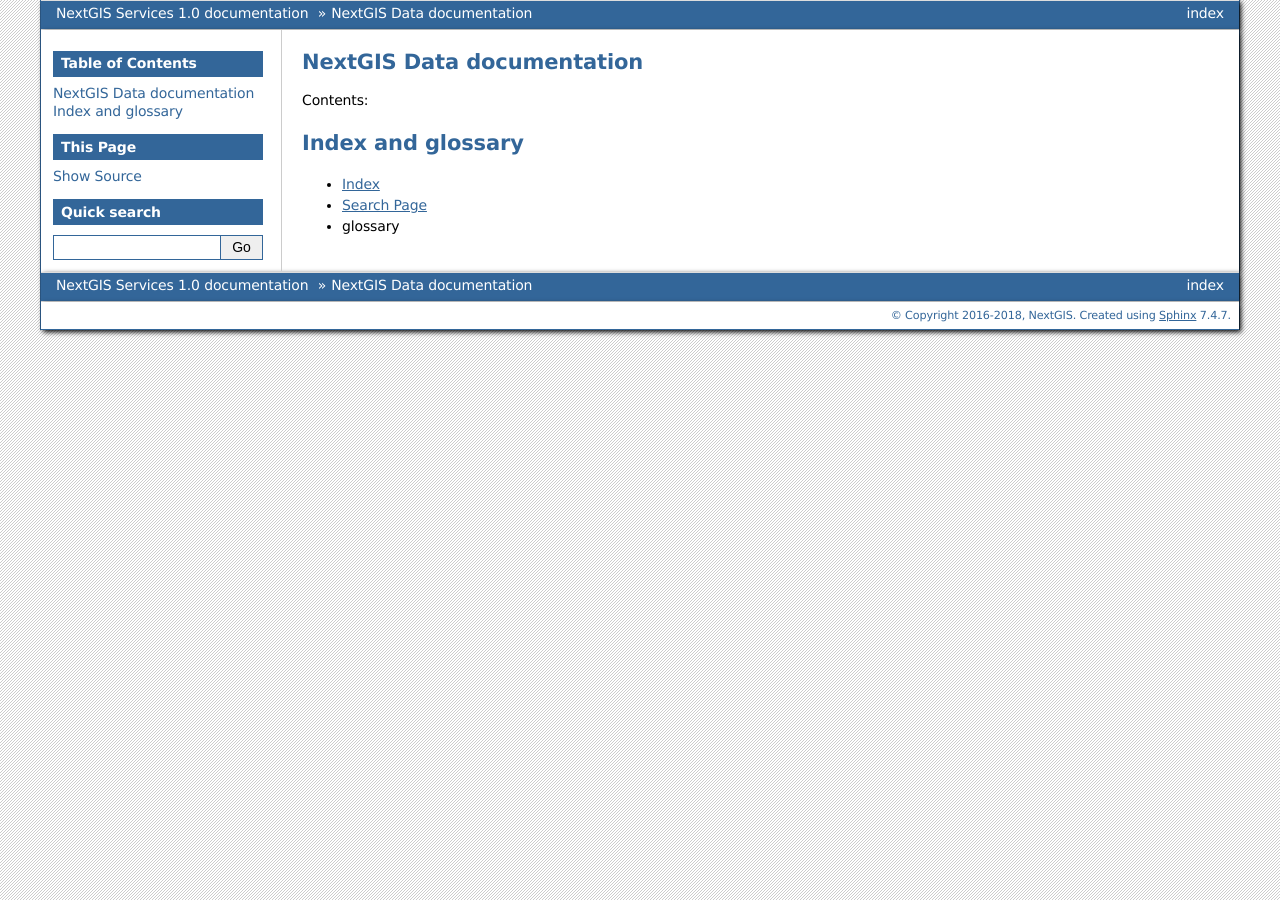
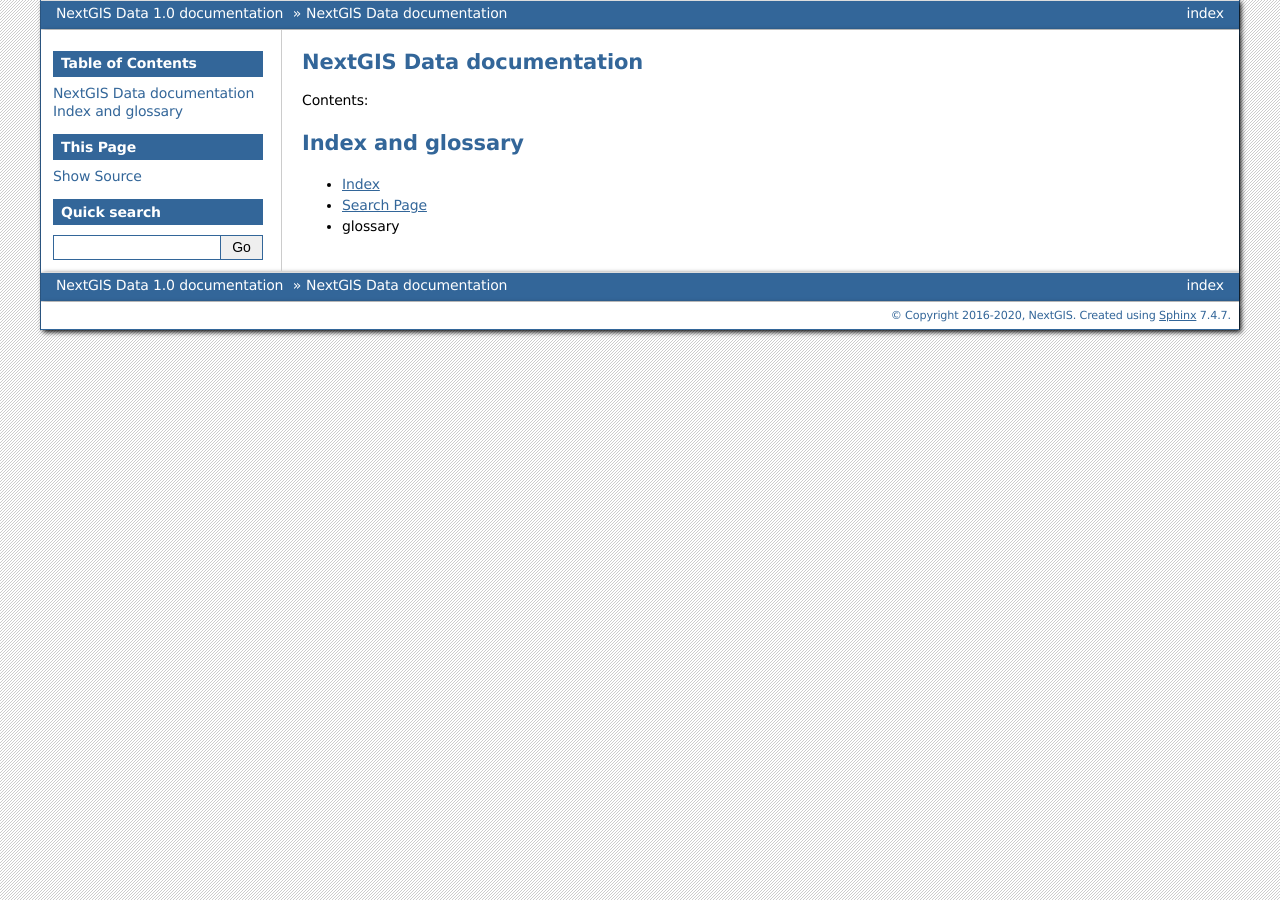
Before and after one commit to nextgis/docs_data, a Sphinx documentation site: the page built from source/index.rst, in a window 1280 px wide. Built offline with Sphinx 7.4.7, drawn with Linux system fonts in a browser that asks for light colours; formulas are drawn with MathJax 3; pages that are not in the unit, such as notebooks, are missing from menus; some of the changed lines change nothing that is shown.

Commit message:
Update conf.py

```diff
--- a/source/conf.py
+++ b/source/conf.py
@@ -14,7 +14,6 @@
 
 import sys
 import os
-import shlex
 
 # If extensions (or modules to document with autodoc) are in another directory,
 # add these directories to sys.path here. If the directory is relative to the
@@ -54,8 +53,8 @@
 master_doc = 'index'
 
 # General information about the project.
-project = u'NextGIS Services'
-copyright = u'2016-2018, NextGIS'
+project = u'NextGIS Data'
+copyright = u'2016-2020, NextGIS'
 author = u'NextGIS team'
 
 # The version info for the project you're documenting, acts as replacement for
@@ -113,7 +112,7 @@
 
 numfig = True
 
-numfig_format = {'figure': u'Рис. %s', 'table': u'Таблица %s', 'code-block': u'Listing %s'}
+numfig_format = {'figure': u'Pic. %s', 'table': u'Tab %s', 'code-block': u'Listing %s'}
 
 illufig_format = {'illustrate': u'Рис. %s (%s)'}
 
@@ -231,7 +230,7 @@
 
 'babel' : '\\usepackage[russian]{babel}',
 
-'fontpkg': '''
+'fontpkg': r'''
 \usepackage{dejavu}
 \usepackage{pmboxdraw}
 ''',
@@ -294,7 +293,7 @@
 # One entry per manual page. List of tuples
 # (source start file, name, description, authors, manual section).
 man_pages = [
-    (master_doc, 'NextGISServies', u'NextGISServies',
+    (master_doc, 'NextGISData', u'NextGISData',
      [author], 1)
 ]
 
@@ -308,8 +307,8 @@
 # (source start file, target name, title, author,
 #  dir menu entry, description, category)
 texinfo_documents = [
-  (master_doc, 'NextGISServies', u'NextGISServies',
-   author, 'NextGISServies', 'One line description of project.',
+  (master_doc, 'NextGISData', u'NextGISData',
+   author, 'NextGISData', 'NextGIS Data documentation.',
    'Miscellaneous'),
 ]
 
@@ -324,77 +323,3 @@
 
 # If true, do not generate a @detailmenu in the "Top" node's menu.
 #texinfo_no_detailmenu = False
-
-
-# -- Options for Epub output ----------------------------------------------
-
-# Bibliographic Dublin Core info.
-epub_title = project
-epub_author = author
-epub_publisher = author
-epub_copyright = copyright
-
-# The basename for the epub file. It defaults to the project name.
-#epub_basename = project
-
-# The HTML theme for the epub output. Since the default themes are not optimized
-# for small screen space, using the same theme for HTML and epub output is
-# usually not wise. This defaults to 'epub', a theme designed to save visual
-# space.
-#epub_theme = 'epub'
-
-# The language of the text. It defaults to the language option
-# or 'en' if the language is not set.
-#epub_language = ''
-
-# The scheme of the identifier. Typical schemes are ISBN or URL.
-#epub_scheme = ''
-
-# The unique identifier of the text. This can be a ISBN number
-# or the project homepage.
-#epub_identifier = ''
-
-# A unique identification for the text.
-#epub_uid = ''
-
-# A tuple containing the cover image and cover page html template filenames.
-#epub_cover = ()
-
-# A sequence of (type, uri, title) tuples for the guide element of content.opf.
-#epub_guide = ()
-
-# HTML files that should be inserted before the pages created by sphinx.
-# The format is a list of tuples containing the path and title.
-#epub_pre_files = []
-
-# HTML files shat should be inserted after the pages created by sphinx.
-# The format is a list of tuples containing the path and title.
-#epub_post_files = []
-
-# A list of files that should not be packed into the epub file.
-epub_exclude_files = ['search.html']
-
-# The depth of the table of contents in toc.ncx.
-#epub_tocdepth = 3
-
-# Allow duplicate toc entries.
-#epub_tocdup = True
-
-# Choose between 'default' and 'includehidden'.
-#epub_tocscope = 'default'
-
-# Fix unsupported image types using the Pillow.
-#epub_fix_images = False
-
-# Scale large images.
-#epub_max_image_width = 0
-
-# How to display URL addresses: 'footnote', 'no', or 'inline'.
-#epub_show_urls = 'inline'
-
-# If false, no index is generated.
-#epub_use_index = True
-
-
-# Example configuration for intersphinx: refer to the Python standard library.
-intersphinx_mapping = {'https://docs.python.org/': None}
```
